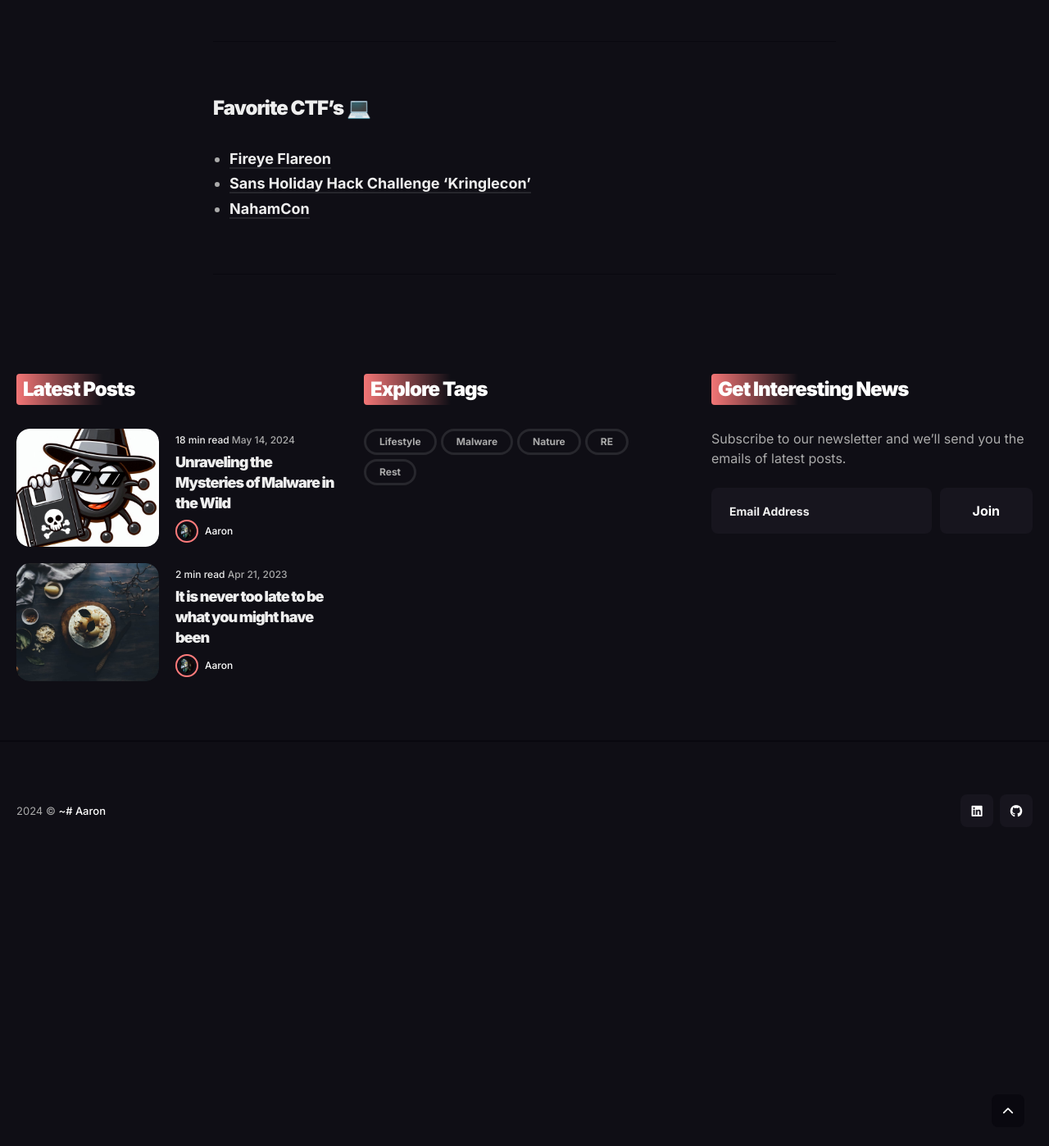
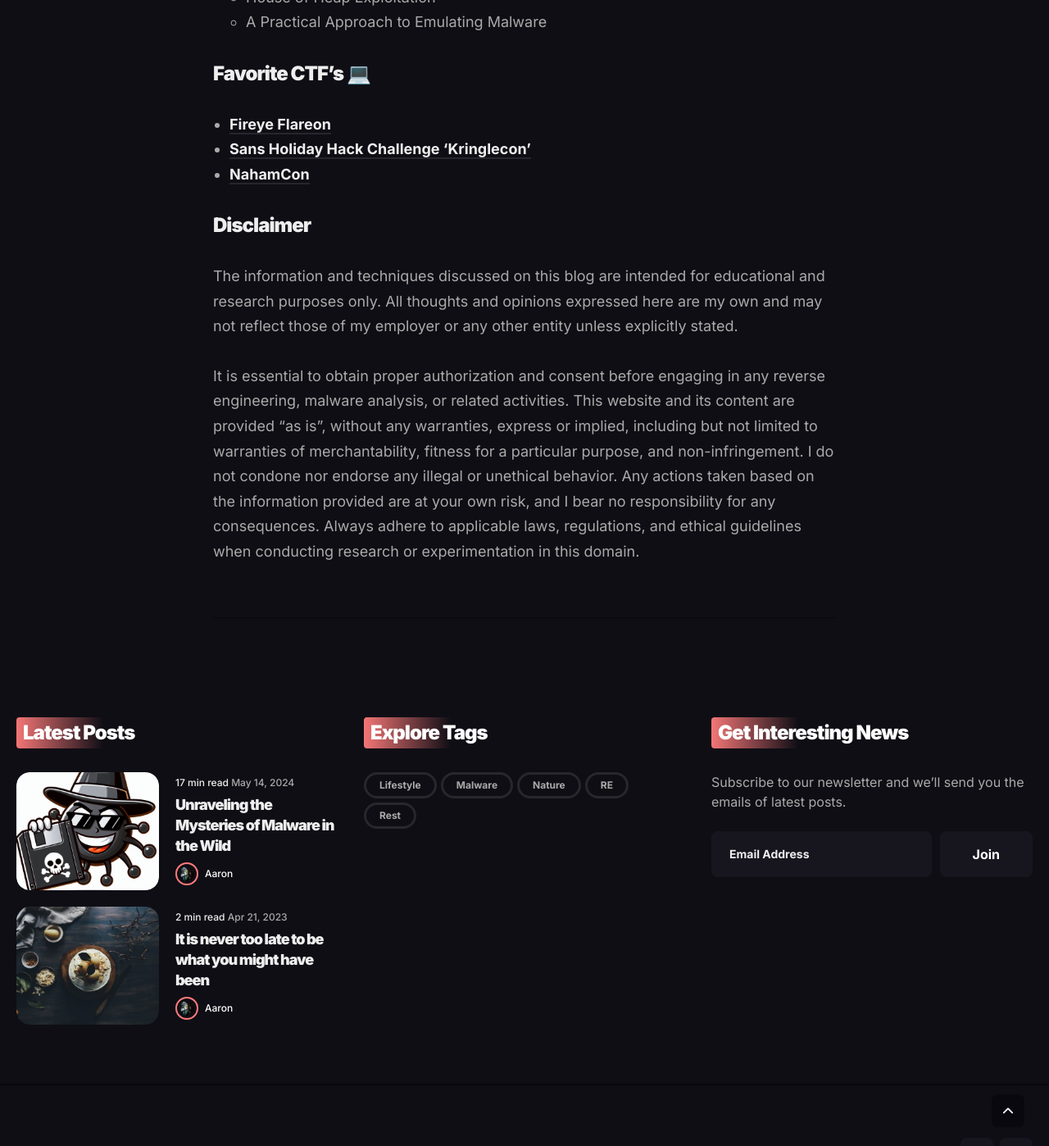
Before and after one commit to BinaryBobcat/BinaryBobcat.github.io, a Jekyll site: the page built from _pages/about.md, in a window 1280 px wide and 1400 px high, scrolled down 1878 px. Shown: the whole window at 82% size. Built offline with Jekyll 4.4.1, drawn with Linux system fonts in a browser that asks for light colours; before the commit the page ends 2951 px from its top, so only the background shows below that; some of the changed text lies outside the part shown.

Commit message:
about me

```diff
--- a/_pages/about.md
+++ b/_pages/about.md
@@ -1,11 +1,11 @@
 ---
 layout: page
-title: About Me
+title: About Aaron
 permalink: /about/
 image: '/images/me.jpeg'
 ---
 
-Hi, my name is Aaron.
+Hi, I'm Aaron, a Cybersecurity Professional with a passion for `offensive security`, including `reverse engineering`, `penetration testing` of operational technology, and `exploit development`. My enthusiasm for cybersecurity extends beyond my professional work, and I enjoy engaging in related activities during my spare time. I started a blog to share my research and findings, showcase CTF writeups, and contribute to the growth of the community's knowledge.
 
 👾 **I LOVE Reverse Engineering!!**
 
@@ -18,8 +18,6 @@
 🧩 **I like attending CTF events to further my knowledge**
 
 Capture the Flag (CTF) events are my playground. They challenge me, push my limits, and help me continuously expand my knowledge and skills in cybersecurity.
-
----
 
 ### Certifications 📜
 
@@ -39,12 +37,15 @@
   - House of Heap Exploitation
   - A Practical Approach to Emulating Malware
 
----
-
 ### Favorite CTF's 💻
 
 - [**Fireye Flareon**](https://flare-on.com/)
 - [**Sans Holiday Hack Challenge 'Kringlecon'**](https://www.sans.org/mlp/holiday-hack-challenge-2023/)
 - [**NahamCon**](https://www.nahamcon.com/)
 
+### Disclaimer
+The information and techniques discussed on this blog are intended for educational and research purposes only. All thoughts and opinions expressed here are my own and may not reflect those of my employer or any other entity unless explicitly stated.
+
+It is essential to obtain proper authorization and consent before engaging in any reverse engineering, malware analysis, or related activities. This website and its content are provided "as is", without any warranties, express or implied, including but not limited to warranties of merchantability, fitness for a particular purpose, and non-infringement. I do not condone nor endorse any illegal or unethical behavior. Any actions taken based on the information provided are at your own risk, and I bear no responsibility for any consequences. Always adhere to applicable laws, regulations, and ethical guidelines when conducting research or experimentation in this domain.
+
 <hr>
```
Also changed, not shown: _posts/2024-05-14-Unraveling-the-Mysteries-of-Malware-in-the-Wild.md (+0 -3 lines).
